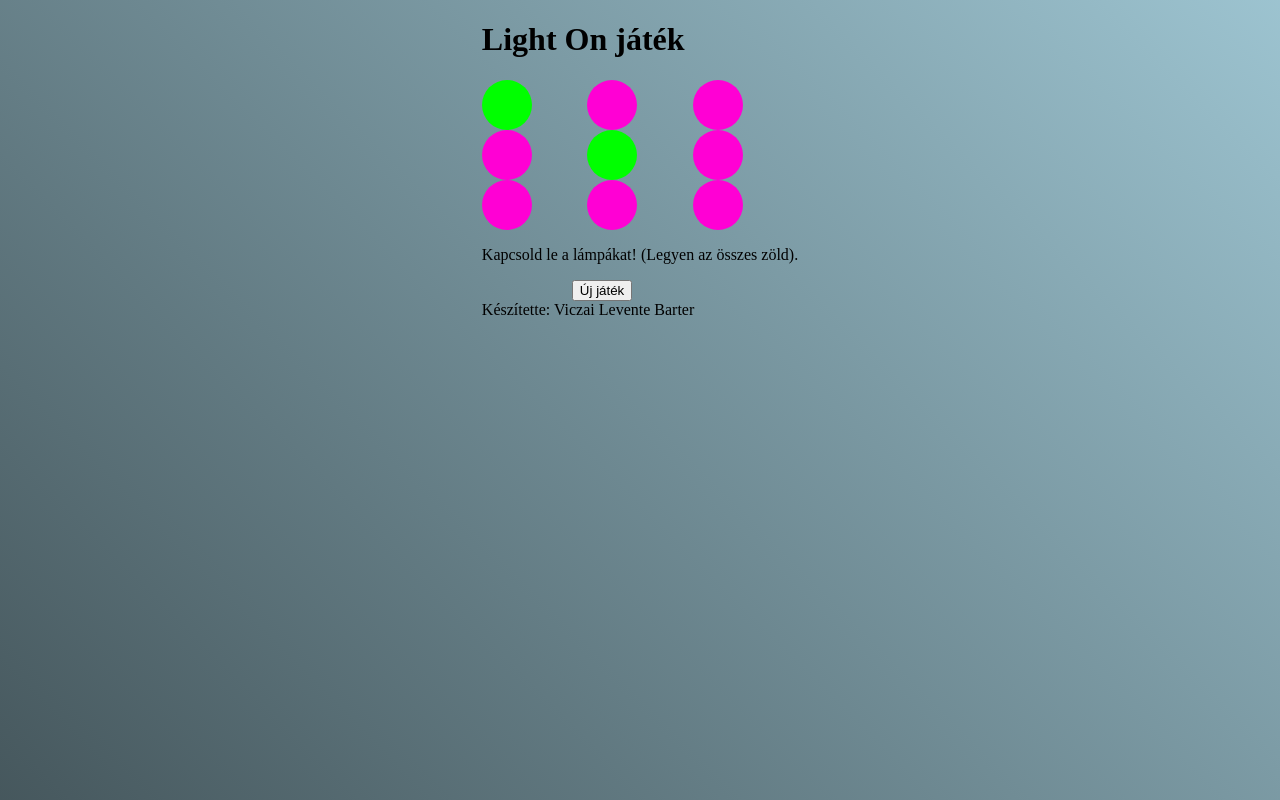
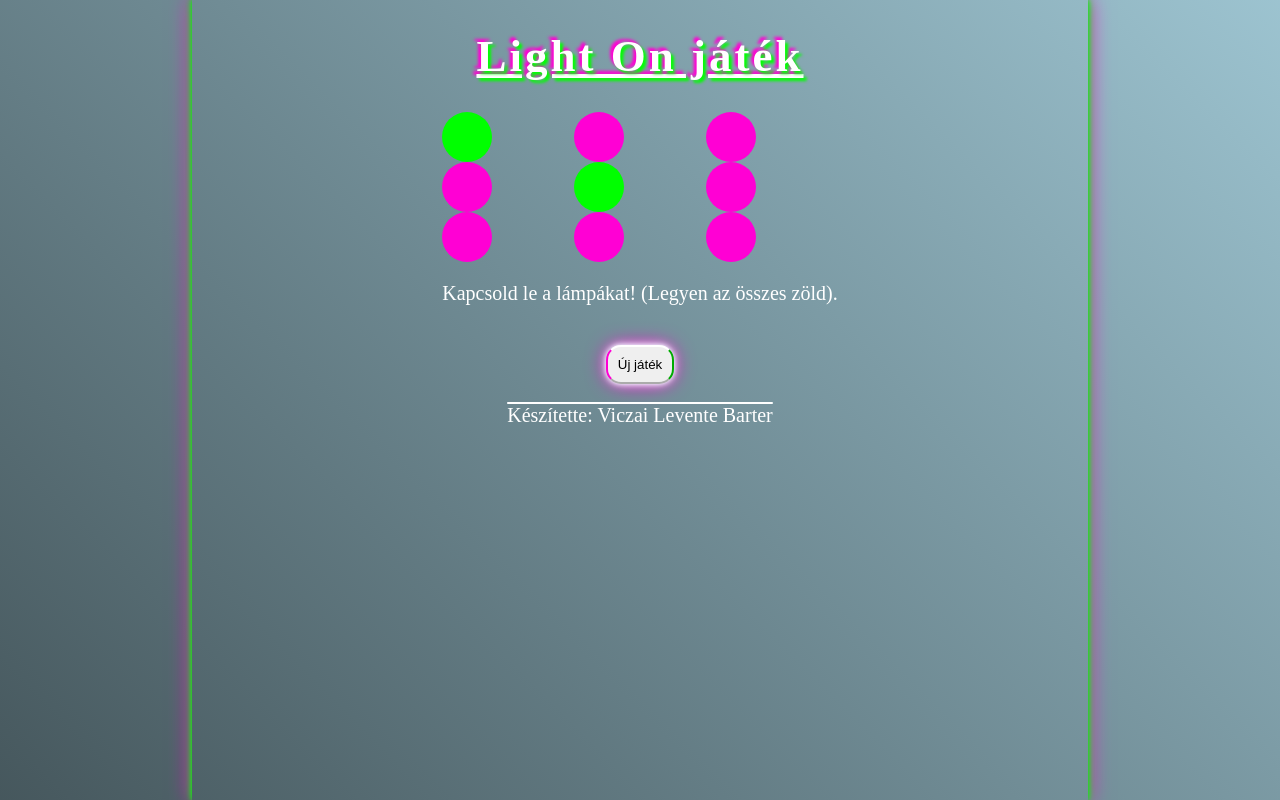
Before and after one commit to viczaicode/LightOn, a plain HTML site: page index.html in a window 1280 px wide. Drawn offline with nearby package versions, Linux system fonts and the light colour scheme.

Commit message:
css megyen ide oda amoda

```diff
--- a/style.css
+++ b/style.css
@@ -1,3 +1,10 @@
+*{
+    box-sizing: border-box;
+    color: white;
+    text-align: center;
+}
+
+
 body{
     width: 70%;
     max-width: 1200px;
@@ -8,6 +15,18 @@ body{
     background-size: 200% 200%;
     height: 100vh;
     animation: color 10s ease-in-out infinite;
+}
+
+#jatekter{
+
+
+}
+
+h1{
+    font-size: 45px;
+    text-decoration: underline;
+    letter-spacing: 3px;
+    text-shadow: 3px 3px 3px rgb(0, 255, 0), -3px -3px 3px rgb(255, 0, 212);
 }
 
 #jatekter{
@@ -39,19 +58,54 @@ body{
 }
 
 .gomb{
-    padding-left: 90px;
+    padding: 20px;
+}
+
+.ujJatek {
+    color: black;
+    border-radius: 15px;
+    border-bottom-color: white;
+    border-top-color: white;
+    border-left-color: rgb(255, 0, 212);
+    border-right-color:  rgb(0, 255, 0);
+    box-shadow: 0 0 5px aliceblue, 0 0 10px aliceblue, 0 0 20px rgb(255, 0, 212);
+    padding: 10px;
+  }
+
+.ujJatek:hover{
+    border-bottom-color: white;
+    border-top-color: white;
+    border-left-color: rgb(0, 255, 0);
+    border-right-color:  rgb(255, 0, 212);
+    transform: scale(1.2);
+    border-image: linear-gradient(rgb(255, 0, 212), white, white, white rgb(0, 255, 0)) 1;
+    animation: color 10s ease-in-out infinite;
+}
+
+p{
+    font-size: 20px;
+}
+
+footer{
+    text-decoration: overline;
+    font-size: 20px;
 }
 
 @keyframes color{
     0%{
         background-position: 0 50%;
+        border-image: linear-gradient(rgb(255, 0, 212), white, white, white rgb(0, 255, 0)) 1;
+        box-shadow: 0 0 5px aliceblue, 0 0 10px aliceblue, 0 0 20px rgb(255, 0, 212);
 
     }
     50%{
         background-position: 100% 50%;
-
+        border-image: linear-gradient(rgb(0, 255, 0), white, white, white rgb(255, 0, 212)) 1;
+        box-shadow: 0 0 5px rgb(0, 255, 0), 0 0 10px rgb(0, 255, 0), 0 0 20px rgb(255, 0, 212);
     }
     100%{
         background-position: 0 50%;
+        border-image: linear-gradient(rgb(255, 0, 212), white, white, white rgb(0, 255, 0)) 1;
+        box-shadow: 0 0 5px aliceblue, 0 0 10px aliceblue, 0 0 20px rgb(255, 0, 212);
     }
 }
```
